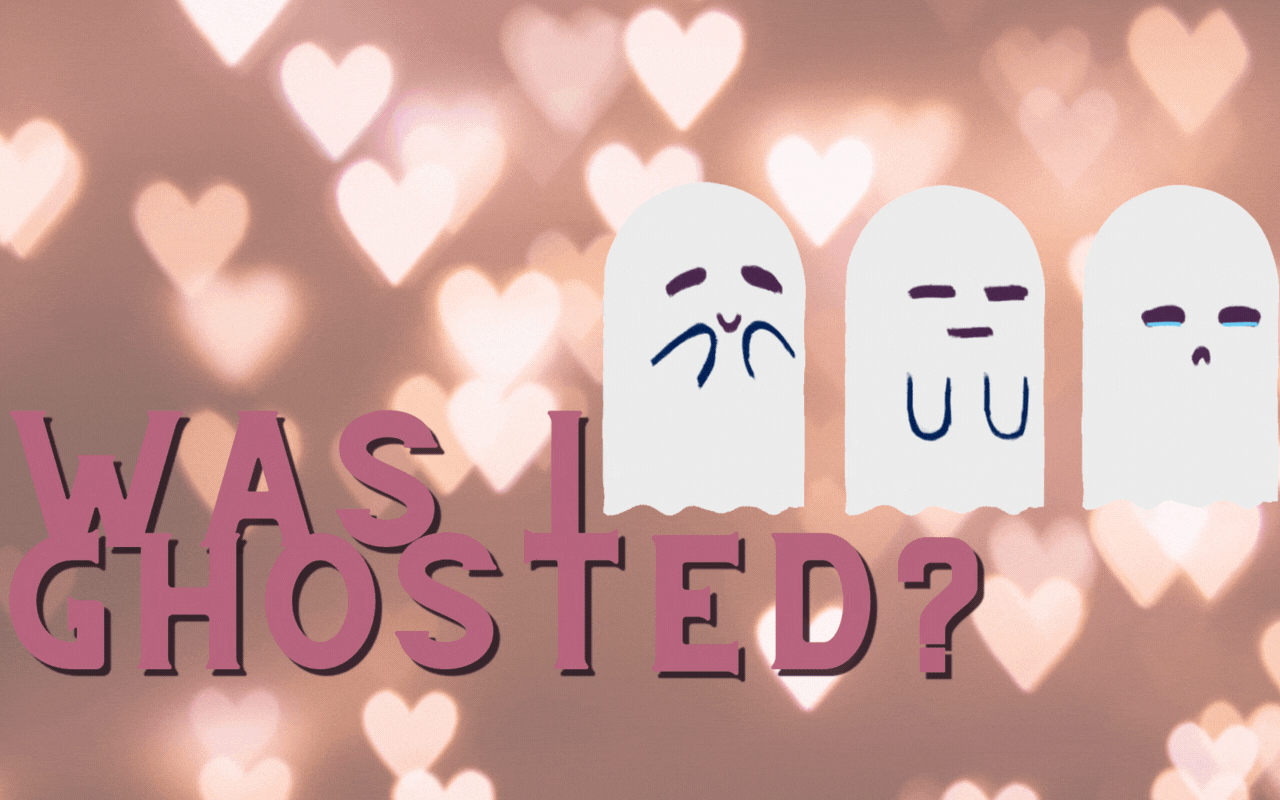
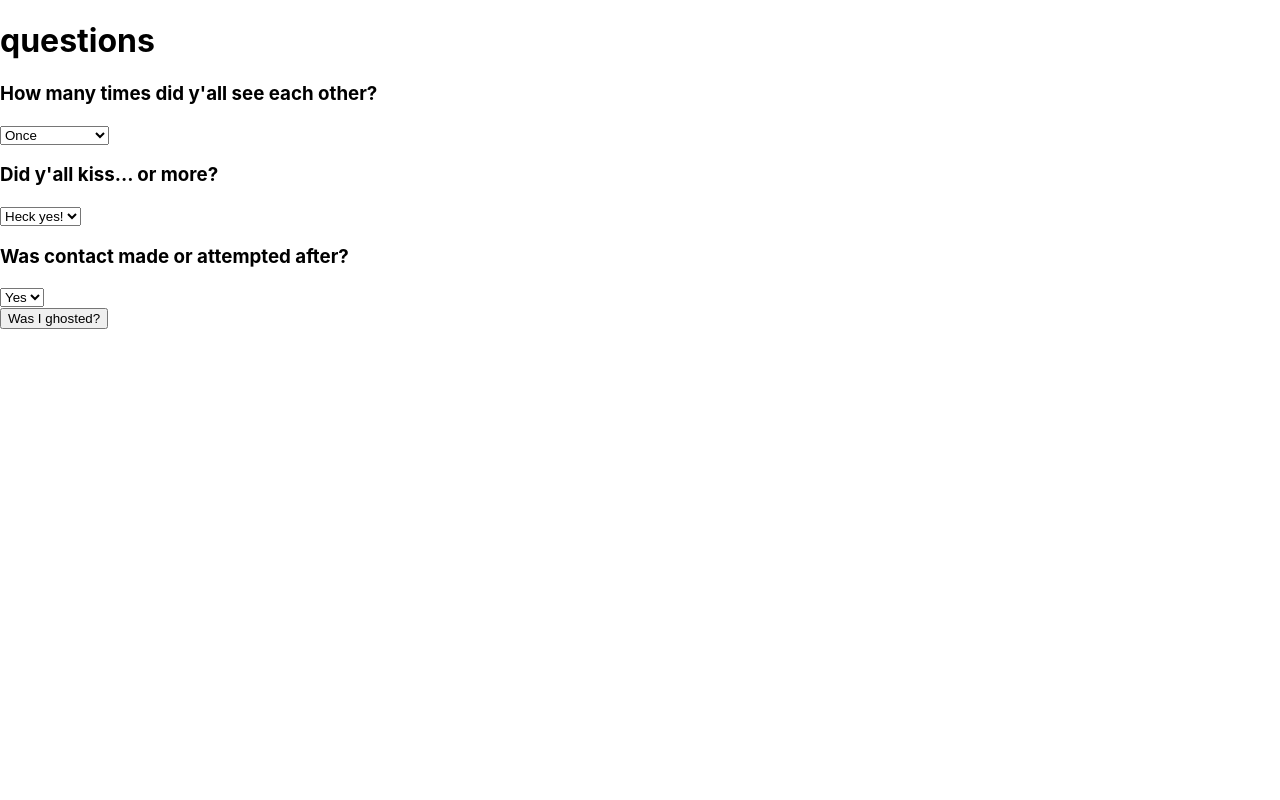
Before and after one commit to ChippyChoppy/was-i-ghosted, a React (Create React App) app: page /questions in a window 1280 px wide. Built offline with nearby package versions, Linux system fonts and the light colour scheme.

Commit message:
state done on questionaire

```diff
--- a/src/Components/Questions.js
+++ b/src/Components/Questions.js
@@ -1,27 +1,46 @@
-import React from 'react'
+import React, { useState } from 'react';
 
 const Questions = () => {
+    const [dates, setDates] = useState("once")
+    const [kiss, setKiss] = useState("heck yes!")
+    const [talk, setTalk] = useState("yes")
+    console.log(dates, kiss, talk)
+
+    const dateHandler = (e) => {
+        setDates(e.target.value)
+    }
+
+    const kissHandler = (e) => {
+        setKiss(e.target.value)
+    }
+
+    const talkHandler = (e) => {
+        setTalk(e.target.value)
+    }
+
     return (
+        <div>
         <form>
         <h3>How many times did y'all see each other?</h3>
-        <select>
+        <select onChange={dateHandler}>
             <option value="once">Once</option>
             <option value="twice">Twice</option>
-            <option value="thrice">Thrice</option>
+            <option value="thrice">Thrice or more</option>
         </select>
         <h3>Did y'all kiss... or more?</h3>
-        <select>
+        <select onChange={kissHandler}>
             <option value="heck yes!">Heck yes!</option>
             <option value="nope">Nope</option>
         </select>
         <h3>Was contact made or attempted after?</h3>
-        <select>
+        <select onChange={talkHandler}>
             <option value="yes">Yes</option>
             <option value="no">No</option>
         </select>
         <br/>
         <button>Was I ghosted?</button>
         </form>
+        </div>
     )
 }
 
--- a/src/Containers/Landing.js
+++ b/src/Containers/Landing.js
@@ -10,7 +10,7 @@ const Landing = () => {
 
     <Bg>
       <BackgroundImage src={ghosted} alt="blurry shiny hearts" />
-      <EnterButton > Come on in! Let's find out!</EnterButton>
+      <button > Come on in! Let's find out!</button>
     </Bg>
 
   )
@@ -19,7 +19,9 @@ const Landing = () => {
 export default Landing
 
 const BackgroundImage = styled.img`
-  position: absolute;
+  background-image: cover;
+  position: fixed;
+  ${'' /* position: absolute;  */}
   top: 0;
   left: 0;
   right: 0;
@@ -30,16 +32,14 @@ const BackgroundImage = styled.img`
 `
 
 const Bg = styled.div`
-  background-image: cover;
-  position: fixed;
-  top: -50%;
+
+  ${'' /* top: -50%;
   left: -50%;
   width: 200%;
-  height: 200%;
+  height: 200%; */}
 `
 
 const EnterButton = styled.button`
-  position: fixed;
   height: 35px;
   text-align: center;
   display: flex;
--- a/src/Containers/ViewContainer.js
+++ b/src/Containers/ViewContainer.js
@@ -3,9 +3,11 @@ import Landing from './Landing'
 import QuestionsContainer from './QuestionsContainer'
 
 const ViewContainer = () => {
+
+
     return (
         <div>
-            <Landing />
+            {/* <Landing /> */}
             <QuestionsContainer />
         </div>
     )
```
